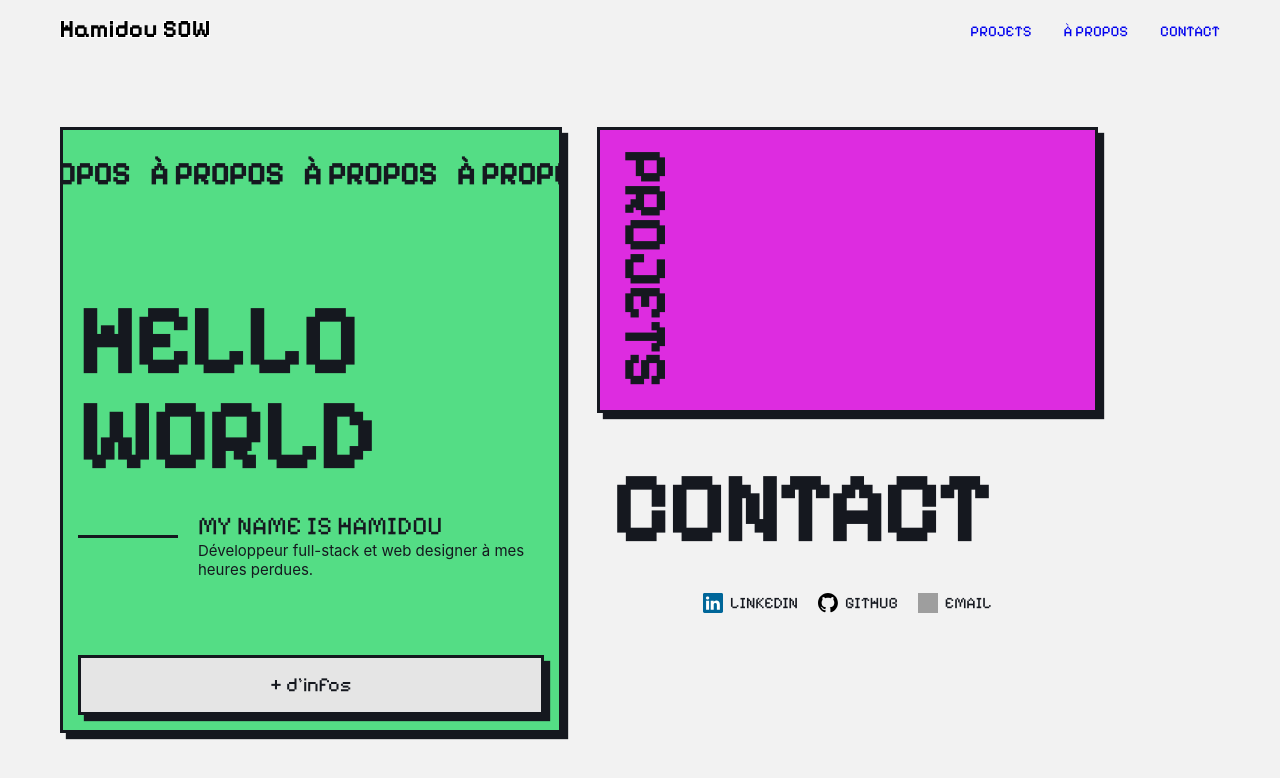
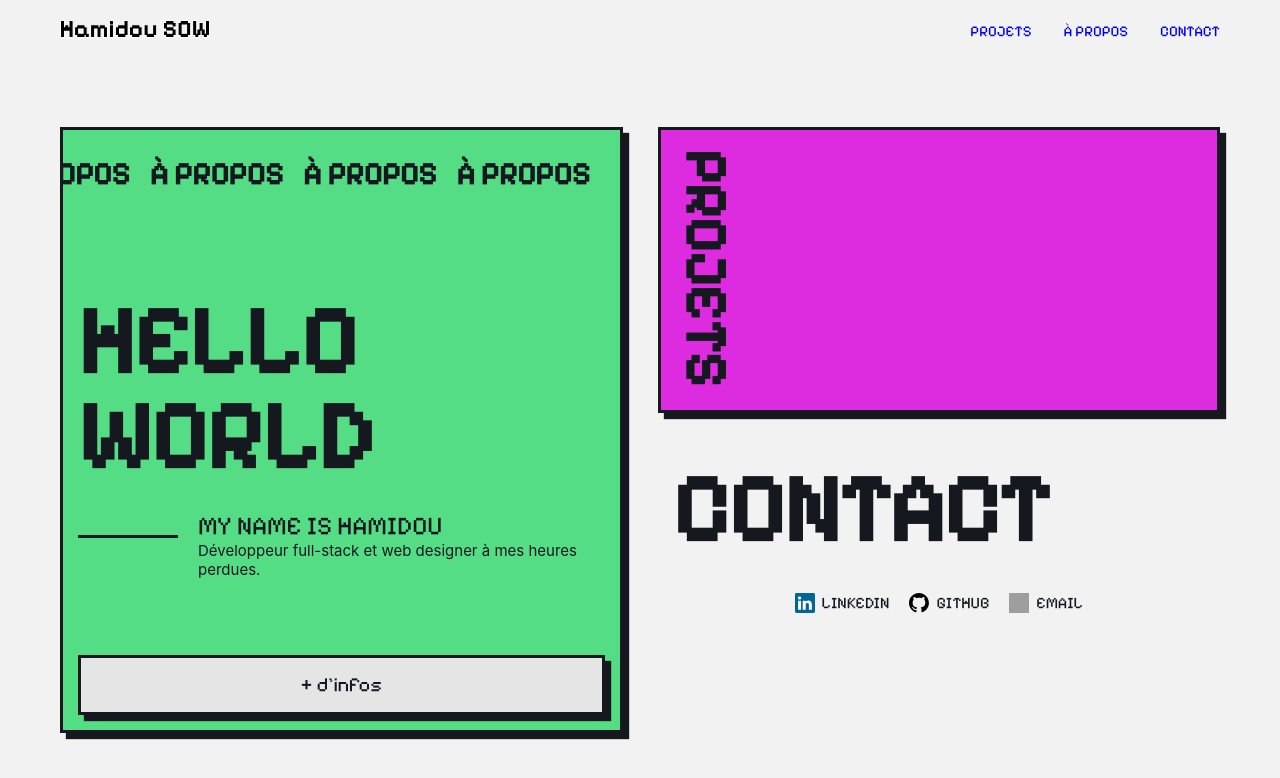
Before and after one commit to hamidousow/hamidousow, a Vue app: page / in a window 1280 px wide. Shown: the top 778 px of the page. Built offline with nearby package versions, Linux system fonts and the light colour scheme; grey boxes are pictures that could not be loaded.

Commit message:
Update HomeView.vue

```diff
--- a/src/views/HomeView.vue
+++ b/src/views/HomeView.vue
@@ -59,6 +59,10 @@ import { RouterLink } from "vue-router";
   a {
     text-decoration: none;
     color: var(--clr-black);
+  }
+
+  .content {
+    width: 100%;
   }
 
   .grid {
```
